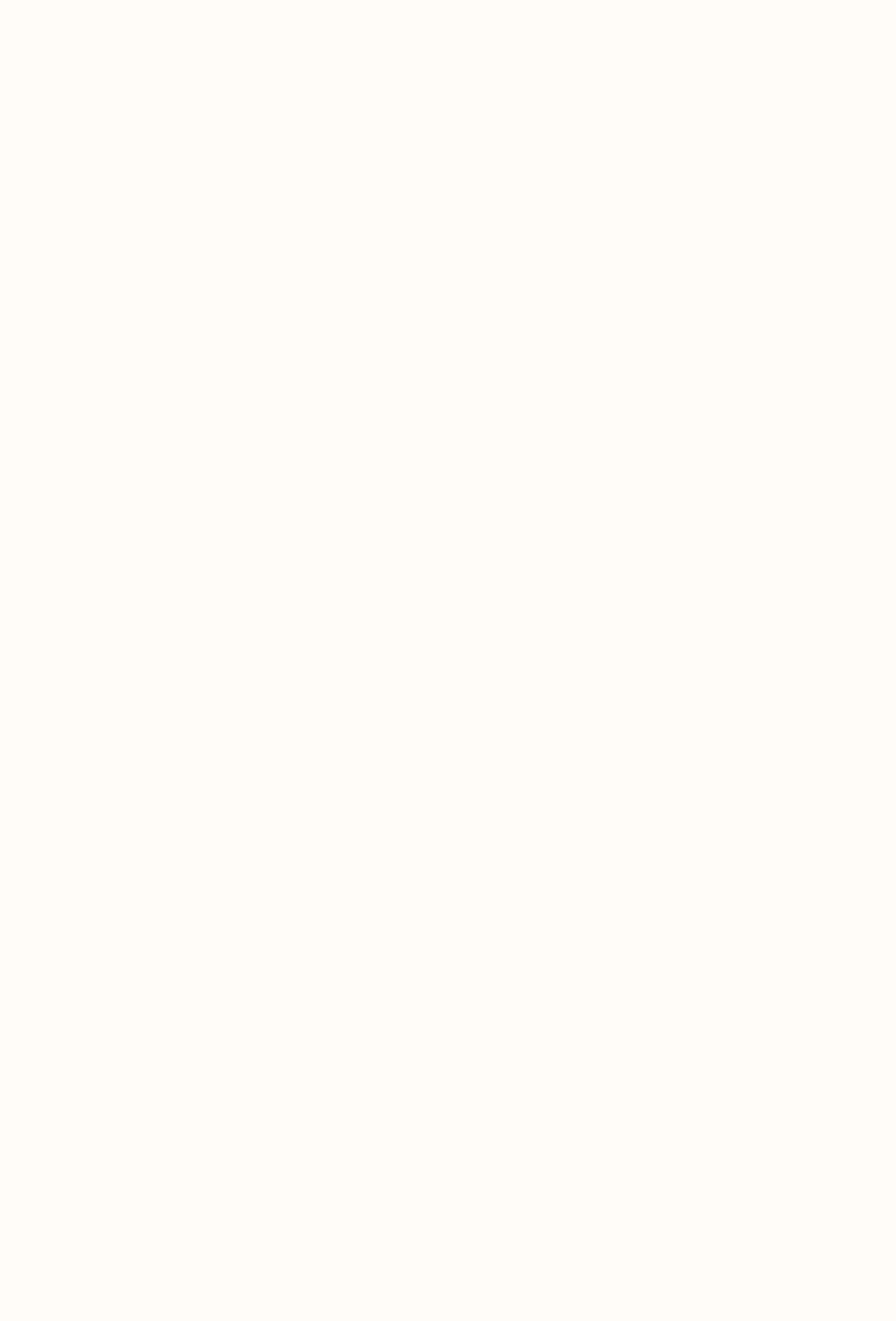
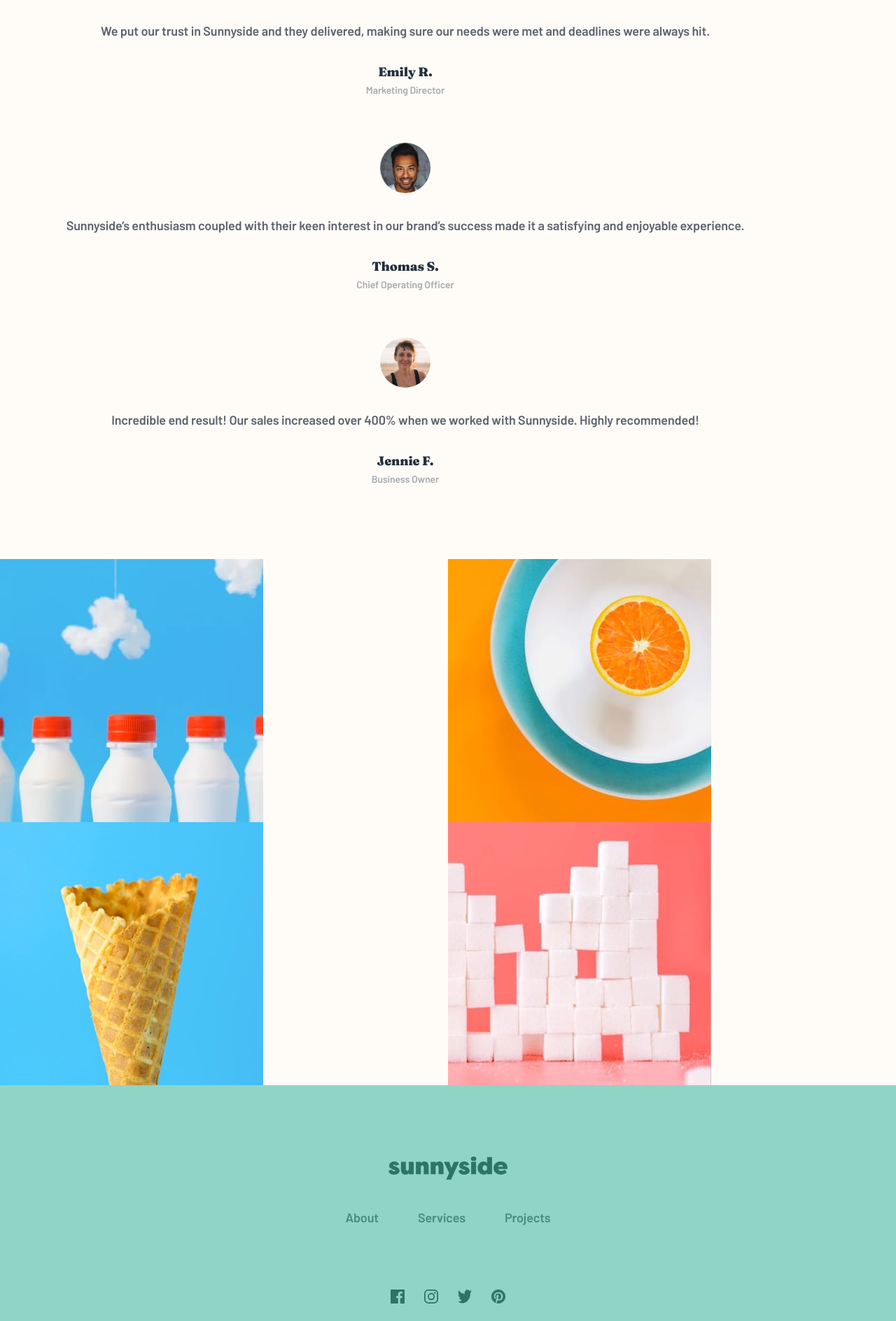
Before and after one commit to ClodoaldoDantas/sunnyside-agency, a Next.js app: page / in a window 1280 px wide. Shown: the part 3852-5740 px from the top of the page at 70% size. Before the commit the page ends 3592 px from the top, so only its background shows below. Built offline with nearby package versions, Linux system fonts and the light colour scheme.

Commit message:
feat: footer component

```diff
--- a/src/app/globals.scss
+++ b/src/app/globals.scss
@@ -9,9 +9,12 @@
   --background: #fffcf8;
   --text-heading: #24303e;
   --text-body: #808397;
+  --text-light: #a7aaad;
   --white: #ffffff;
   --yellow: #fbd600;
   --red: #fe7766;
+  --background-footer: #90d4c6;
+  --text-footer: #458d7e;
 }
 
 body {
--- a/src/app/layout.tsx
+++ b/src/app/layout.tsx
@@ -1,7 +1,8 @@
-import { Header } from '@/components/Header'
 import './globals.scss'
 import type { Metadata } from 'next'
 import { Barlow, Fraunces } from 'next/font/google'
+import { Header } from '@/components/Header'
+import { Footer } from '@/components/Footer'
 
 const barlow = Barlow({
   subsets: ['latin'],
@@ -30,6 +31,7 @@ export default function RootLayout({
       <body className={`${barlow.variable} ${fraunces.variable}`}>
         <Header />
         {children}
+        <Footer />
       </body>
     </html>
   )
--- a/src/app/page.tsx
+++ b/src/app/page.tsx
@@ -1,3 +1,5 @@
+import { Testimonials } from '@/components/Testimonials'
+import { Gallery } from '@/components/Gallery'
 import styles from './page.module.scss'
 
 export default function Home() {
@@ -65,6 +67,10 @@ export default function Home() {
           </p>
         </article>
       </section>
+
+      <Testimonials />
+
+      <Gallery />
     </main>
   )
 }
--- /dev/null
+++ b/src/components/Footer/index.tsx
@@ -0,0 +1,77 @@
+import Image from 'next/image'
+import styles from './styles.module.scss'
+
+export function Footer() {
+  return (
+    <footer className={styles.footer}>
+      <Image
+        src="/images/logo-footer.svg"
+        alt="sunnyside"
+        width={170}
+        height={33}
+      />
+
+      <nav className={styles.navigation}>
+        <ul className={styles.menu}>
+          <li>
+            <a href="#">About</a>
+          </li>
+
+          <li>
+            <a href="#">Services</a>
+          </li>
+
+          <li>
+            <a href="#">Projects</a>
+          </li>
+        </ul>
+
+        <ul className={styles.socialLinks}>
+          <li>
+            <a href="#" aria-label="Navigate to facebook">
+              <Image
+                src="/images/icon-facebook.svg"
+                alt=""
+                height={20}
+                width={20}
+              />
+            </a>
+          </li>
+
+          <li>
+            <a href="#" aria-label="Navigate to instagram">
+              <Image
+                src="/images/icon-instagram.svg"
+                alt=""
+                height={20}
+                width={20}
+              />
+            </a>
+          </li>
+
+          <li>
+            <a href="#" aria-label="Navigate to twitter">
+              <Image
+                src="/images/icon-twitter.svg"
+                alt=""
+                height={20}
+                width={20}
+              />
+            </a>
+          </li>
+
+          <li>
+            <a href="#" aria-label="Navigate to pinterest">
+              <Image
+                src="/images/icon-pinterest.svg"
+                alt=""
+                height={20}
+                width={20}
+              />
+            </a>
+          </li>
+        </ul>
+      </nav>
+    </footer>
+  )
+}
--- /dev/null
+++ b/src/components/Footer/styles.module.scss
@@ -0,0 +1,48 @@
+.footer {
+  display: flex;
+  flex-direction: column;
+  align-items: center;
+
+  padding: 6.4rem 0;
+  background-color: var(--background-footer);
+}
+
+.navigation {
+  display: flex;
+  flex-direction: column;
+  gap: 5.5rem;
+}
+
+.menu,
+.socialLinks {
+  display: flex;
+  justify-content: center;
+}
+
+.menu {
+  margin-top: 2.5rem;
+  gap: 3.5rem;
+
+  a {
+    font-size: 1.125rem;
+    color: var(--text-footer);
+    letter-spacing: -0.129px;
+    transition: color 200ms;
+
+    &:hover {
+      color: var(--white);
+    }
+  }
+}
+
+.socialLinks {
+  gap: 1.75rem;
+
+  a {
+    transition: filter 200ms;
+
+    &:hover {
+      filter: brightness(0) invert(1);
+    }
+  }
+}
--- /dev/null
+++ b/src/components/Gallery/index.tsx
@@ -0,0 +1,32 @@
+import styles from './styles.module.scss'
+
+export function Gallery() {
+  return (
+    <div className={styles.gallery}>
+      <picture>
+        <img
+          src="/images/mobile/image-gallery-milkbottles.jpg"
+          alt="Milk bottles"
+        />
+      </picture>
+
+      <picture>
+        <img
+          src="/images/mobile/image-gallery-orange.jpg"
+          alt="A plate with a piece of orange"
+        />
+      </picture>
+
+      <picture>
+        <img src="/images/mobile/image-gallery-cone.jpg" alt="Ice cream cone" />
+      </picture>
+
+      <picture>
+        <img
+          src="/images/mobile/image-gallery-sugar-cubes.jpg"
+          alt="Sugar cubes"
+        />
+      </picture>
+    </div>
+  )
+}
--- /dev/null
+++ b/src/components/Gallery/styles.module.scss
@@ -0,0 +1,4 @@
+.gallery {
+  display: grid;
+  grid-template-columns: repeat(2, 1fr);
+}
--- /dev/null
+++ b/src/components/Testimonials/index.tsx
@@ -0,0 +1,71 @@
+import Image from 'next/image'
+import styles from './styles.module.scss'
+
+export function Testimonials() {
+  return (
+    <section className={styles.testimonials}>
+      <div className={styles.container}>
+        <h2 className={styles.title}>Client Testimonials</h2>
+
+        <div className={styles.grid}>
+          <div className={styles.testimony}>
+            <Image
+              src="/images/image-emily.jpg"
+              alt="Photo by Emily R."
+              height={72}
+              width={72}
+            />
+
+            <p>
+              We put our trust in Sunnyside and they delivered, making sure our
+              needs were met and deadlines were always hit.
+            </p>
+
+            <div className={styles.author}>
+              <strong>Emily R.</strong>
+              <span>Marketing Director</span>
+            </div>
+          </div>
+
+          <div className={styles.testimony}>
+            <Image
+              src="/images/image-thomas.jpg"
+              alt="Photo by Thomas S."
+              height={72}
+              width={72}
+            />
+
+            <p>
+              Sunnyside’s enthusiasm coupled with their keen interest in our
+              brand’s success made it a satisfying and enjoyable experience.
+            </p>
+
+            <div className={styles.author}>
+              <strong>Thomas S.</strong>
+              <span>Chief Operating Officer</span>
+            </div>
+          </div>
+
+          <div className={styles.testimony}>
+            <Image
+              src="/images/image-jennie.jpg"
+              alt="Photo by Jennie F."
+              height={72}
+              width={72}
+            />
+
+            <p>
+              Incredible end result! Our sales increased over 400% when we
+              worked with Sunnyside. Highly recommended!
+            </p>
+
+            <div className={styles.author}>
+              <strong>Jennie F.</strong>
+              <span>Business Owner</span>
+            </div>
+          </div>
+        </div>
+      </div>
+    </section>
+  )
+}
--- /dev/null
+++ b/src/components/Testimonials/styles.module.scss
@@ -0,0 +1,60 @@
+.testimonials {
+  padding: 6.4rem 0;
+}
+
+.title {
+  font-size: 1rem;
+  text-align: center;
+  color: var(--text-light);
+  text-transform: uppercase;
+  letter-spacing: 4px;
+  margin-bottom: 4rem;
+}
+
+.container {
+  max-width: 1158px;
+  padding: 0 1.5rem;
+  width: 100%;
+}
+
+.grid {
+  display: grid;
+  gap: 4rem;
+}
+
+.testimony {
+  text-align: center;
+
+  img {
+    margin: auto;
+    border-radius: 50%;
+  }
+
+  & > p {
+    margin: 2rem 0;
+    color: #5b636d;
+    font-size: 1.125rem;
+    letter-spacing: -0.129px;
+  }
+
+  .author {
+    display: flex;
+    flex-direction: column;
+    gap: 0.25rem;
+
+    strong {
+      color: var(--text-heading);
+      font-family: var(--font-heading);
+      font-size: 1.125rem;
+      font-weight: 900;
+      line-height: normal;
+      letter-spacing: -0.129px;
+    }
+
+    span {
+      color: var(--text-light);
+      font-size: 0.875rem;
+      letter-spacing: -0.1px;
+    }
+  }
+}
```
Also changed, not shown: public/images/logo-footer.svg (added).
